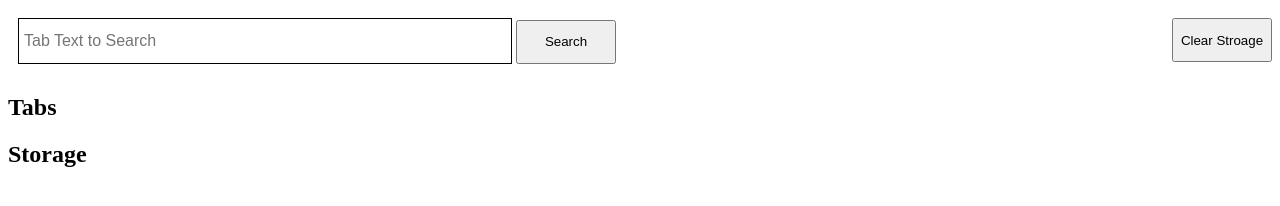
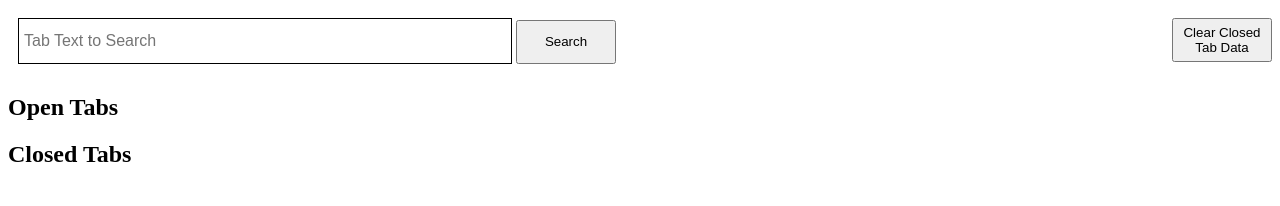
Before and after one commit to jeffslofish/tab-search-chrome-extension, a browser extension: page newtab.html in a window 1280 px wide. Drawn offline with Linux system fonts and the light colour scheme.

Commit message:
Renaming things

```diff
--- a/newtab.html
+++ b/newtab.html
@@ -14,13 +14,13 @@
     <form id="searchForm">
         <input id="searchText" placeholder="Tab Text to Search"></input>
         <button id="searchButton" type="submit">Search</button>
-        <button id="clearStorage">Clear Stroage</button>
+        <button id="clearStorage">Clear Closed Tab Data</button>
     </form>
 
-    <h2>Tabs</h2>
+    <h2>Open Tabs</h2>
     <div id="results"></div>
 
-    <h2>Storage</h2>
+    <h2>Closed Tabs</h2>
     <div id="storageResults"></div>
 
     <script src="newtab.js"></script>
```
